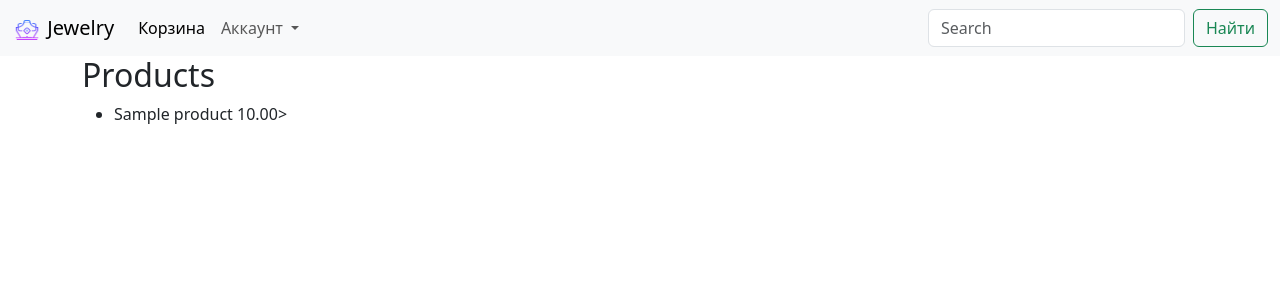
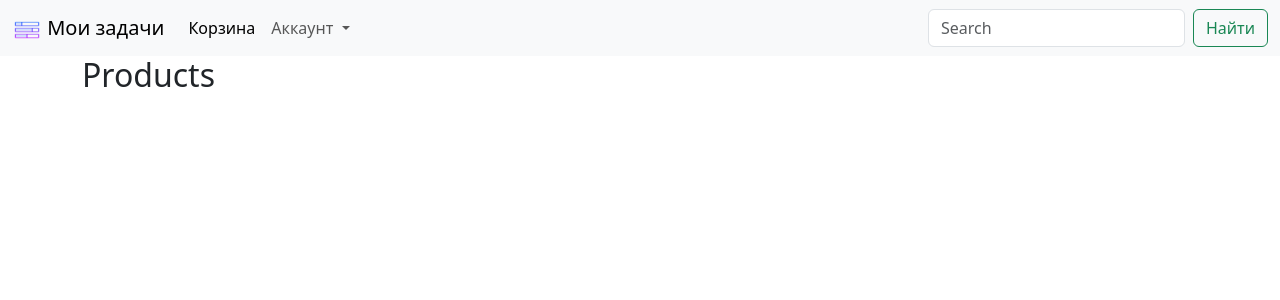
Before and after one commit to KirillGorilo/djangofirstproject, a Django app: page / in a window 1280 px wide. Shown: the top 300 px of the page. Run offline with Django 5.2, Linux system fonts and the light colour scheme; tables that the repository leaves empty hold one stand-in row (values such as "Sample post").

Commit message:
feat: preparation for todo

```diff
--- a/mysite/mysite/settings.py
+++ b/mysite/mysite/settings.py
@@ -20,6 +20,7 @@ ALLOWED_HOSTS = []
 
 INSTALLED_APPS = [
     'django.contrib.admin',
+    'django.contrib.sites',
     'django.contrib.auth',
     'django.contrib.contenttypes',
     'django.contrib.sessions',
@@ -122,3 +123,5 @@ MEDIA_URL = '/media/'
 # https://docs.djangoproject.com/en/5.0/ref/settings/#default-auto-field
 
 DEFAULT_AUTO_FIELD = 'django.db.models.BigAutoField'
+
+SITE_ID = 1
--- a/mysite/polls/admin.py
+++ b/mysite/polls/admin.py
@@ -1,5 +1 @@
 from django.contrib import admin
-
-from .models import Products
-
-admin.site.register(Products)
--- a/mysite/polls/models.py
+++ b/mysite/polls/models.py
@@ -2,13 +2,3 @@ import datetime
 
 from django.db import models
 from django.utils import timezone
-
-
-class Products(models.Model):
-    name = models.CharField(max_length=50)
-    description = models.TextField(blank=True)
-    price = models.DecimalField(max_digits=10, decimal_places=2)
-    image = models.FileField(upload_to="uploads/", blank=True)
-
-    def __str__(self):
-        return self.name
--- a/mysite/polls/templates/polls/products.html
+++ b/mysite/polls/templates/polls/products.html
@@ -5,11 +5,6 @@
 <div class="container">
 
     <h2>Products</h2>
-    <ul>
-        {% for product in object_list %}
-        <li>{{ product.name }} {{ product.price }}></li>
-        {% endfor %}
-    </ul>
 
 </div>
 {% endblock %}
--- a/mysite/polls/urls.py
+++ b/mysite/polls/urls.py
@@ -6,7 +6,7 @@ from . import views
 
 app_name = "polls"
 urlpatterns = [
-    path('', views.IndexView.as_view(), name="home"),
+    path('', views.index, name="home"),
     path('register/', views.register, name='register'),
     path('login/', views.CustomLoginView.as_view(template_name='polls/login.html'), name='login'),
     path('account/', views.account, name='account'),
--- a/mysite/polls/views.py
+++ b/mysite/polls/views.py
@@ -1,39 +1,14 @@
 from django.http import HttpResponseRedirect, HttpResponse
 from django.shortcuts import get_object_or_404, render, redirect
 from django.urls import reverse
-from django.views import generic
-from django.template import loader
-from django.views.generic import TemplateView, ListView
-from .models import Products
 from .forms import RegisterUserForm, LoginUserForm
 from django.contrib.auth import logout
 from django.contrib.auth import views as auth_views
 from django.urls import reverse_lazy
 
-class IndexView(generic.ListView):
-    template_name = "polls/products.html"
-    context_object_name = "latest_product_list"
 
-    def get_queryset(self):
-        return Products.objects.all()
-
-
-class DetailView(generic.DetailView):
-    model = Products
-
-
-def outputData(request):
-    template = loader.get_template("polls/test.html")
-    context = {
-        "last_name": "kir",
-        "django": "the web framework for perfectionists with deadlines"
-    }
-    return HttpResponse(template.render(context, request))
-
-
-class PublisherListView(ListView):
-    model = Products
-
+def index(request):
+    return render(request, 'polls/products.html')
 
 def register(request):
     if request.method == 'POST':
@@ -47,13 +22,6 @@ def register(request):
         form = RegisterUserForm()
     return render(request, 'polls/registerF.html', {'form': form})
 
-
-# def login_user(request):
-#     if request.method == 'POST':
-#         form = LoginUserForm(request.POST)
-
-#     return render(request, 'polls/register_done.html')
-
 def logout_user(request):
     logout(request)
     return render(request, 'polls/logout.html')
--- a/mysite/templates/base.html
+++ b/mysite/templates/base.html
@@ -6,11 +6,10 @@
 <head>
     <meta charset="UTF-8">
     <meta name="viewport" content="width=device-width, initial-scale=1.0">
-    <title>Jewelry</title>
+    <title>Задачи</title>
     <link href="https://cdn.jsdelivr.net/npm/bootstrap@5.3.3/dist/css/bootstrap.min.css" rel="stylesheet"
         integrity="sha384-QWTKZyjpPEjISv5WaRU9OFeRpok6YctnYmDr5pNlyT2bRjXh0JMhjY6hW+ALEwIH" crossorigin="anonymous">
-    <link rel="icon" type="image/x-icon" href="{% static 'polls/images/fav.ico' %}">
-    <!-- <link rel="stylesheet" href="{% static 'polls/style.css' %}"> -->
+    <link rel="icon" type="image/x-icon" href="{% static 'polls/images/fav.png' %}">
 </head>
 
 <body>
@@ -19,7 +18,7 @@
             <div class="container-fluid">
                 <a class="navbar-brand" href="/">
                     <img src="{% static 'polls/images/brand.png' %}" alt="Bootstrap" width="30" height="24">
-                    Jewelry
+                    Мои задачи
                 </a>
                 <button class="navbar-toggler" type="button" data-bs-toggle="collapse"
                     data-bs-target="#navbarSupportedContent" aria-controls="navbarSupportedContent"
@@ -66,6 +65,7 @@
     <script src="https://cdn.jsdelivr.net/npm/bootstrap@5.3.3/dist/js/bootstrap.bundle.min.js"
         integrity="sha384-YvpcrYf0tY3lHB60NNkmXc5s9fDVZLESaAA55NDzOxhy9GkcIdslK1eN7N6jIeHz"
         crossorigin="anonymous"></script>
+    <script src="https://ajax.googleapis.com/ajax/libs/jquery/3.6.4/jquery.min.js"></script>
 
 </body>
 
```
Also changed, not shown: mysite/polls/migrations/0001_initial.py (deleted), mysite/polls/migrations/0002_alter_products_image.py (deleted), mysite/polls/migrations/__init__.py (deleted), mysite/polls/static/polls/images/brand.png, mysite/polls/static/polls/images/fav.ico (deleted), mysite/polls/static/polls/images/fav.png (added).
